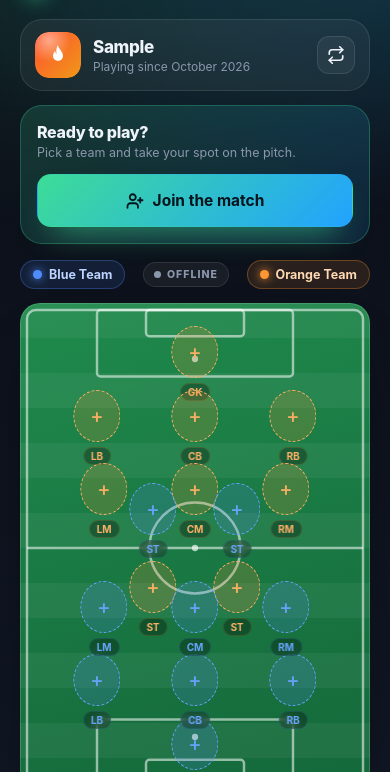
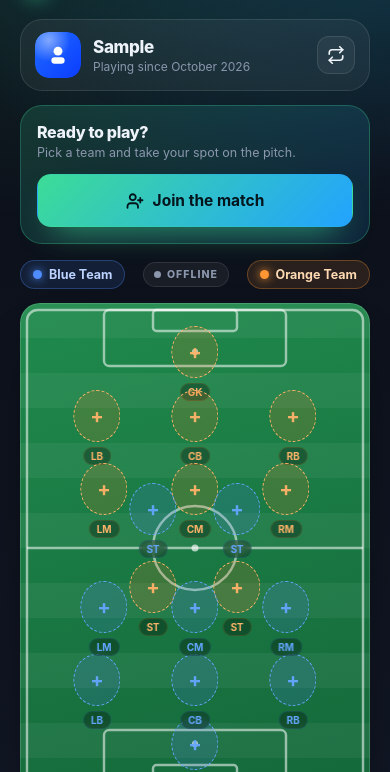
Before and after one commit to oussamaode/futbol, a plain HTML site: page index.html in a window 390 px wide. Both pictures are taken after typing "Sample" into the empty fields and a click on the button "Create profile". Shown: the part 57-829 px from the top of the page. Drawn offline with Linux system fonts and the light colour scheme; no server answers.

Commit message:
design: complete mobile UI overhaul, vertical field layout, and premium avatars

```diff
--- a/css/styles.css
+++ b/css/styles.css
@@ -506,17 +506,17 @@ body {
 
 /* ---------- Team tokens ---------- */
 .t-blue {
-  --team-line: #6aa4ff;
-  --team-soft: rgba(79, 140, 255, 0.18);
-  --team-solid: #4f8cff;
-  --team-solid-2: #1d5bff;
+  --team-line: #64a6ff;
+  --team-soft: rgba(74, 126, 255, 0.16);
+  --team-solid: #4e7cff;
+  --team-solid-2: #2f5bff;
 }
 
 .t-orange {
-  --team-line: #ffb066;
-  --team-soft: rgba(255, 149, 51, 0.18);
-  --team-solid: #ffa23a;
-  --team-solid-2: #ff6a00;
+  --team-line: #ffb36a;
+  --team-soft: rgba(255, 118, 26, 0.16);
+  --team-solid: #ff7a1a;
+  --team-solid-2: #ff5c00;
 }
 
 /* ---------- Home: profile bar ---------- */
@@ -744,10 +744,10 @@ body {
   color: var(--team-line);
 }
 
-.slot__ring .plus,
-.bench-slot__ring .plus {
+.slot__plus,
+.bench-slot__plus {
   font-size: 20px;
-  font-weight: 500;
+  font-weight: 700;
   line-height: 1;
   color: var(--team-line);
   opacity: 0.95;
@@ -873,6 +873,13 @@ body {
 .bench-slot--empty .bench-slot__ring {
   border: 1.5px dashed var(--team-line);
   background: var(--team-soft);
+}
+
+.bench-slot__plus {
+  font-size: 18px;
+  font-weight: 700;
+  line-height: 1;
+  color: var(--team-line);
 }
 
 .bench-slot--filled .bench-slot__ring {
--- a/index.html
+++ b/index.html
@@ -91,16 +91,17 @@
 
           <div class="pitch">
             <svg class="pitch__lines" viewBox="0 0 100 140" preserveAspectRatio="none" aria-hidden="true">
-              <rect x="2" y="2" width="96" height="136" rx="2.5"/>
+              <rect x="2" y="2" width="96" height="136" rx="3"/>
               <line x1="2" y1="70" x2="98" y2="70"/>
-              <circle cx="50" cy="70" r="13"/>
-              <circle class="fill" cx="50" cy="70" r="0.9"/>
-              <rect x="22" y="2" width="56" height="19" rx="1"/>
-              <rect x="36" y="2" width="28" height="7.5" rx="1"/>
-              <circle class="fill" cx="50" cy="16" r="0.9"/>
-              <rect x="22" y="119" width="56" height="19" rx="1"/>
-              <rect x="36" y="130.5" width="28" height="7.5" rx="1"/>
-              <circle class="fill" cx="50" cy="124" r="0.9"/>
+              <circle cx="50" cy="70" r="12"/>
+              <circle class="fill" cx="50" cy="70" r="1"/>
+              <rect x="24" y="2" width="52" height="16" rx="1.5"/>
+              <rect x="38" y="2" width="24" height="6" rx="1"/>
+              <circle class="fill" cx="50" cy="14" r="0.9"/>
+              <rect x="24" y="122" width="52" height="16" rx="1.5"/>
+              <rect x="38" y="132" width="24" height="6" rx="1"/>
+              <circle class="fill" cx="50" cy="126" r="0.9"/>
+              <path d="M50 2v-4M50 142v4" opacity=".25"/>
             </svg>
             <div class="pitch__slots" id="pitch-slots"></div>
           </div>
--- a/js/avatars.js
+++ b/js/avatars.js
@@ -5,74 +5,74 @@
  */
 const AVATARS = [
   {
-    id: 'blaze',
-    label: 'Blaze',
-    from: '#ff512f',
-    to: '#f09819',
-    icon: '<path d="M50 14c1 14 18 22 18 40a18 18 0 0 1-36 0c0-7 3-13 8-19 0 6 2 10 5 12 -3-12-1-25 5-33z"/>'
+    id: 'neo',
+    label: 'Neo',
+    from: '#1f6cff',
+    to: '#0b3cff',
+    icon: '<circle cx="50" cy="36" r="16"/><rect x="26" y="58" width="48" height="24" rx="12"/>'
   },
   {
-    id: 'volt',
-    label: 'Volt',
-    from: '#f9d423',
-    to: '#ff4e50',
-    icon: '<path d="M57 10 28 54h15l-6 36 31-46H51l6-34z"/>'
+    id: 'pulse',
+    label: 'Pulse',
+    from: '#ff6b1c',
+    to: '#ff3c00',
+    icon: '<path d="M26 54h10l8-22 14 38 8-16h8"/><circle cx="50" cy="50" r="6" fill="none" stroke="#fff" stroke-width="6"/>'
   },
   {
-    id: 'sprout',
-    label: 'Sprout',
-    from: '#43e97b',
-    to: '#38f9d7',
-    icon: '<path d="M76 18C42 20 22 40 22 66c0 7 5 12 12 12 26 0 44-22 46-52 0-5-2-8-4-8z"/><path d="M30 70c8-12 20-22 34-28" fill="none" stroke="rgba(255,255,255,.85)" stroke-width="5" stroke-linecap="round"/>'
+    id: 'arc',
+    label: 'Arc',
+    from: '#22d3ee',
+    to: '#0ea5e9',
+    icon: '<path d="M20 66 A30 30 0 0 1 80 66" fill="none" stroke="#fff" stroke-width="8" stroke-linecap="round"/><circle cx="20" cy="66" r="6"/><circle cx="80" cy="66" r="6"/><circle cx="50" cy="36" r="10"/>'
   },
   {
-    id: 'wave',
-    label: 'Wave',
-    from: '#2193b0',
-    to: '#6dd5ed',
-    icon: '<path d="M16 42q9-14 18 0t18 0t18 0t18 0" fill="none" stroke="#fff" stroke-width="8" stroke-linecap="round"/><path d="M16 64q9-14 18 0t18 0t18 0" fill="none" stroke="rgba(255,255,255,.55)" stroke-width="8" stroke-linecap="round"/>'
+    id: 'hex',
+    label: 'Hex',
+    from: '#a855f7',
+    to: '#7c3aed',
+    icon: '<polygon points="50 18 78 33 78 67 50 82 22 67 22 33" fill="none" stroke="#fff" stroke-width="6" stroke-linejoin="round"/><circle cx="50" cy="50" r="9"/>'
   },
   {
-    id: 'comet',
-    label: 'Comet',
-    from: '#8e2de2',
-    to: '#4a00e0',
-    icon: '<path d="M50 16l9.6 20.9 22.4 2.5-16.6 15.3 4.6 22.1L50 65.7 30 76.8l4.6-22.1L18 39.4l22.4-2.5z"/>'
+    id: 'bolt',
+    label: 'Bolt',
+    from: '#f59e0b',
+    to: '#f43f5e',
+    icon: '<path d="M54 16 28 56h16l-6 28 26-44H48l6-24z"/>'
   },
   {
-    id: 'luna',
-    label: 'Luna',
-    from: '#3a1c71',
-    to: '#4776e6',
-    icon: '<path d="M60 16a36 36 0 1 0 24 62A28 28 0 0 1 60 16Z"/>'
+    id: 'chip',
+    label: 'Chip',
+    from: '#10b981',
+    to: '#22c55e',
+    icon: '<rect x="22" y="28" width="56" height="44" rx="8"/><path d="M34 28v-6h32v6M34 72v6h32v-6"/><circle cx="50" cy="50" r="10"/>'
   },
   {
-    id: 'heart',
-    label: 'Heart',
-    from: '#ff0844',
-    to: '#ffb199',
-    icon: '<path d="M50 80C24 60 16 45 24 33c7-10 20-10 26 0 6-10 19-10 26 0 8 12 0 27-26 47z"/>'
+    id: 'orbit',
+    label: 'Orbit',
+    from: '#38bdf8',
+    to: '#2563eb',
+    icon: '<circle cx="50" cy="50" r="20"/><ellipse cx="50" cy="50" rx="40" ry="14" fill="none" stroke="#fff" stroke-width="6" transform="rotate(-25 50 50)"/><circle cx="90" cy="40" r="6"/>'
   },
   {
-    id: 'sunny',
-    label: 'Sunny',
-    from: '#f7971e',
-    to: '#ffd200',
-    icon: '<circle cx="50" cy="50" r="17"/><g stroke="#fff" stroke-width="6" stroke-linecap="round"><line x1="50" y1="12" x2="50" y2="24"/><line x1="50" y1="76" x2="50" y2="88"/><line x1="12" y1="50" x2="24" y2="50"/><line x1="76" y1="50" x2="88" y2="50"/><line x1="24" y1="24" x2="33" y2="33"/><line x1="67" y1="67" x2="76" y2="76"/><line x1="76" y1="24" x2="67" y2="33"/><line x1="33" y1="67" x2="24" y2="76"/></g>'
+    id: 'vibe',
+    label: 'Vibe',
+    from: '#ec4899',
+    to: '#f97316',
+    icon: '<path d="M26 64 C34 28 66 28 74 64 L74 74 L26 74 Z"/><circle cx="38" cy="48" r="6"/><circle cx="62" cy="48" r="6"/>'
   },
   {
-    id: 'peak',
-    label: 'Peak',
-    from: '#11998e',
-    to: '#38ef7d',
-    icon: '<path d="M10 74l24-40 13 19 9-13 24 34z"/><path d="M34 34l4.5 6.8-3.6 3 3.6 3-4.5 5.2" fill="none" stroke="rgba(255,255,255,.75)" stroke-width="4" stroke-linecap="round" stroke-linejoin="round"/>'
+    id: 'grid',
+    label: 'Grid',
+    from: '#0ea5e9',
+    to: '#22d3ee',
+    icon: '<rect x="22" y="22" width="20" height="20" rx="3"/><rect x="58" y="22" width="20" height="20" rx="3"/><rect x="22" y="58" width="20" height="20" rx="3"/><rect x="58" y="58" width="20" height="20" rx="3"/>'
   },
   {
-    id: 'nova',
-    label: 'Nova',
-    from: '#c471ed',
-    to: '#f64f59',
-    icon: '<circle cx="50" cy="50" r="22"/><ellipse cx="50" cy="50" rx="42" ry="14" fill="none" stroke="#fff" stroke-width="6" transform="rotate(-20 50 50)"/>'
+    id: 'crest',
+    label: 'Crest',
+    from: '#14b8a6',
+    to: '#0ea5e9',
+    icon: '<path d="M50 20 L72 28 L72 46 C72 64 62 78 50 82 C38 78 28 64 28 46 L28 28 Z"/><path d="M40 46 L46 56 L60 38" fill="none" stroke="#fff" stroke-width="6" stroke-linecap="round" stroke-linejoin="round"/>'
   }
 ];
 
--- a/js/lineup.js
+++ b/js/lineup.js
@@ -327,7 +327,7 @@
         '<span class="slot__label">' + escapeHtml(slot.name) + '</span>';
     } else {
       btn.innerHTML =
-        '<span class="slot__ring"><span class="plus">+</span></span>' +
+        '<span class="slot__ring"><span class="slot__plus">+</span></span>' +
         '<span class="slot__label">' + def.label + '</span>';
     }
 
@@ -371,7 +371,7 @@
             '<span class="bench-slot__name">' + escapeHtml(slot.name) + '</span>';
         } else {
           b.innerHTML =
-            '<span class="bench-slot__ring"><span class="plus">+</span></span>' +
+            '<span class="bench-slot__ring"><span class="bench-slot__plus">+</span></span>' +
             '<span class="bench-slot__name">' + def.label + '</span>';
         }
 
```
